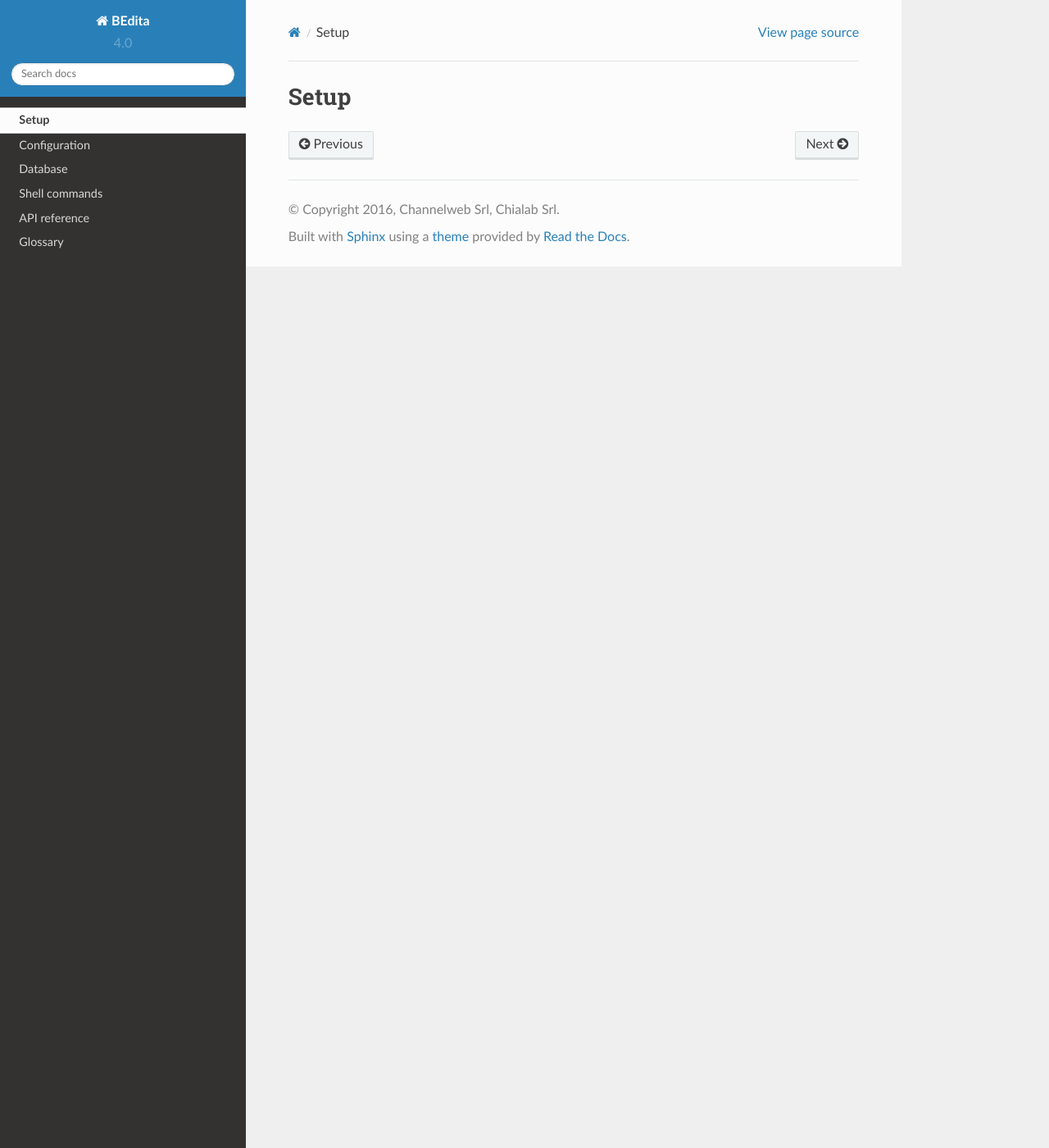
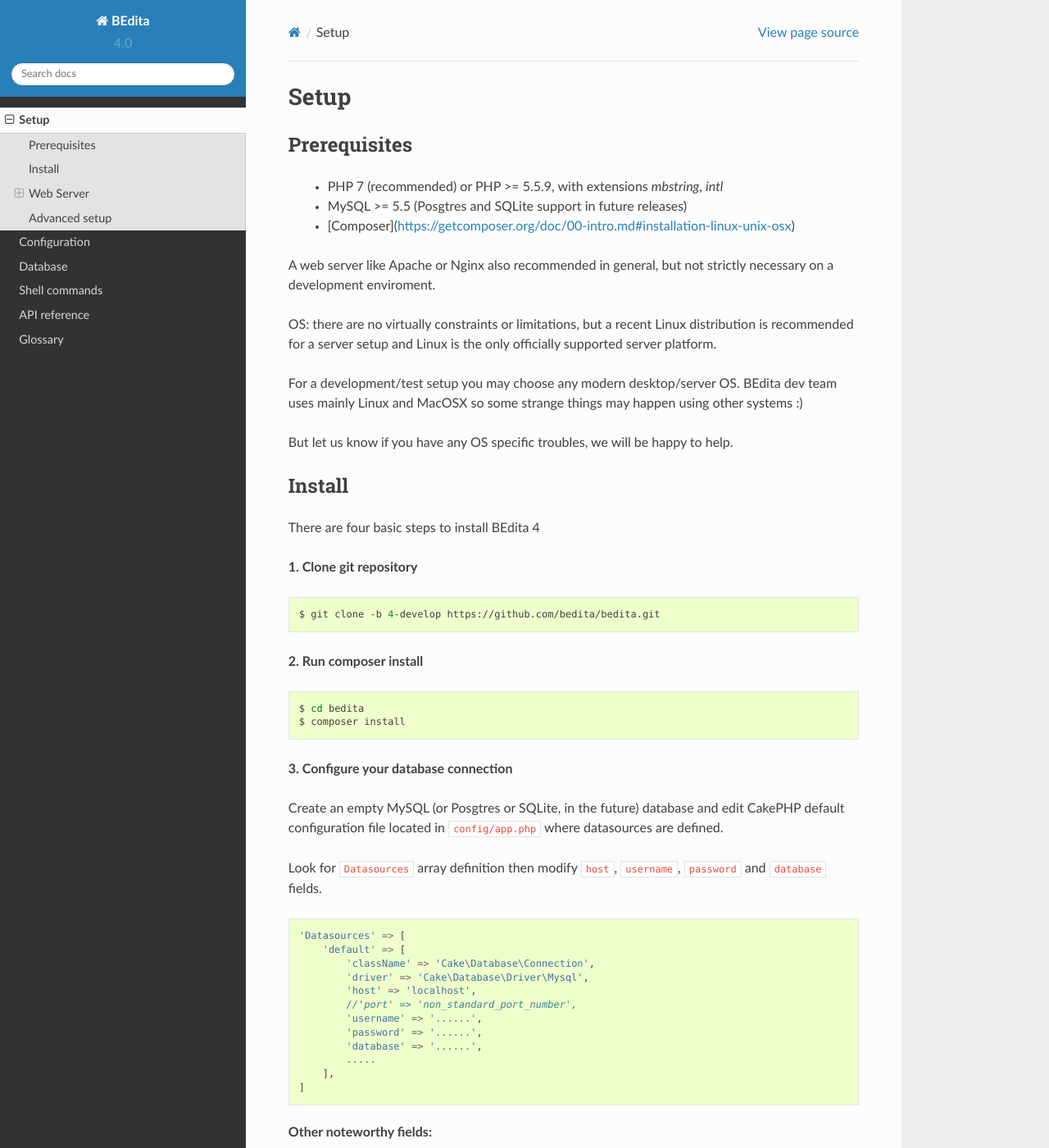
Before and after one commit to bedita/docs, a Sphinx documentation site: the page built from source/setup.rst, in a window 1280 px wide and 1400 px high. Shown: the whole window at 82% size. Built offline with Sphinx 7.4.7 and the Read the Docs theme 2.0.0, drawn with Linux system fonts in a browser that asks for light colours; some of the changed text lies outside the part shown.

Commit message:
bedita/bedita#942 docs: setup docs update

```diff
--- a/source/setup.rst
+++ b/source/setup.rst
@@ -1,2 +1,100 @@
+*****
 Setup
-=====
+*****
+
+Prerequisites
+=============
+
+ * PHP 7 (recommended) or PHP >= 5.5.9, with extensions *mbstring*, *intl*
+ * MySQL >= 5.5 (Posgtres and SQLite support in future releases)
+ * [Composer](https://getcomposer.org/doc/00-intro.md#installation-linux-unix-osx)
+
+
+A web server like Apache or Nginx also recommended in general, but not strictly necessary
+on a development enviroment.
+
+OS: there are no virtually constraints or limitations, but a recent Linux distribution
+is recommended for a server setup and Linux is the only officially supported server platform.
+
+For a development/test setup you may choose any modern desktop/server OS.
+BEdita dev team uses mainly Linux and MacOSX so some strange things may happen using other systems :)
+
+But let us know if you have any OS specific troubles, we will be happy to help.
+
+
+Install
+=======
+
+
+There are four basic steps to install BEdita 4
+
+**1. Clone git repository**
+
+.. code-block:: bash
+
+  $ git clone -b 4-develop https://github.com/bedita/bedita.git
+
+**2. Run composer install**
+
+.. code-block:: bash
+
+  $ cd bedita
+  $ composer install
+
+**3. Configure your database connection**
+
+Create an empty MySQL (or Posgtres or SQLite, in the future) database and edit
+CakePHP default configuration file located in ``config/app.php`` where datasources are defined.
+
+Look for ``Datasources`` array definition then modify ``host``, ``username``,
+``password`` and ``database`` fields.
+
+.. code-block:: php
+
+    'Datasources' => [
+        'default' => [
+            'className' => 'Cake\Database\Connection',
+            'driver' => 'Cake\Database\Driver\Mysql',
+            'host' => 'localhost',
+            //'port' => 'non_standard_port_number',
+            'username' => '......',
+            'password' => '......',
+            'database' => '......',
+            .....
+        ],
+    ]
+
+Other noteworthy fields:
+ * ``port`` - populate only in case of non standard ports
+ * ``driver`` - change to ``'Cake\Database\Driver\Postgres'`` or ``'Cake\Database\Driver\Sqlite'`` accordingly
+
+**4. Run shell script to initialize the database and create first admin user**
+
+Open a shell prompt on root installation folder and write
+
+.. code-block:: bash
+
+  $ bin/cake bedita setup
+
+An interactive shell script will guide you through missing installation steps:
+ * database setup & schema check
+ * filesystem check
+ * admin user creation
+
+You may see the first admin user created like a root user on Linux or MySQL: it has **administrator**
+:term:`role` privileges and cannot be removed.
+
+
+Web Server
+==========
+
+
+Apache2
+-------
+
+
+Nginx
+-----
+
+Advanced setup
+==============
```
